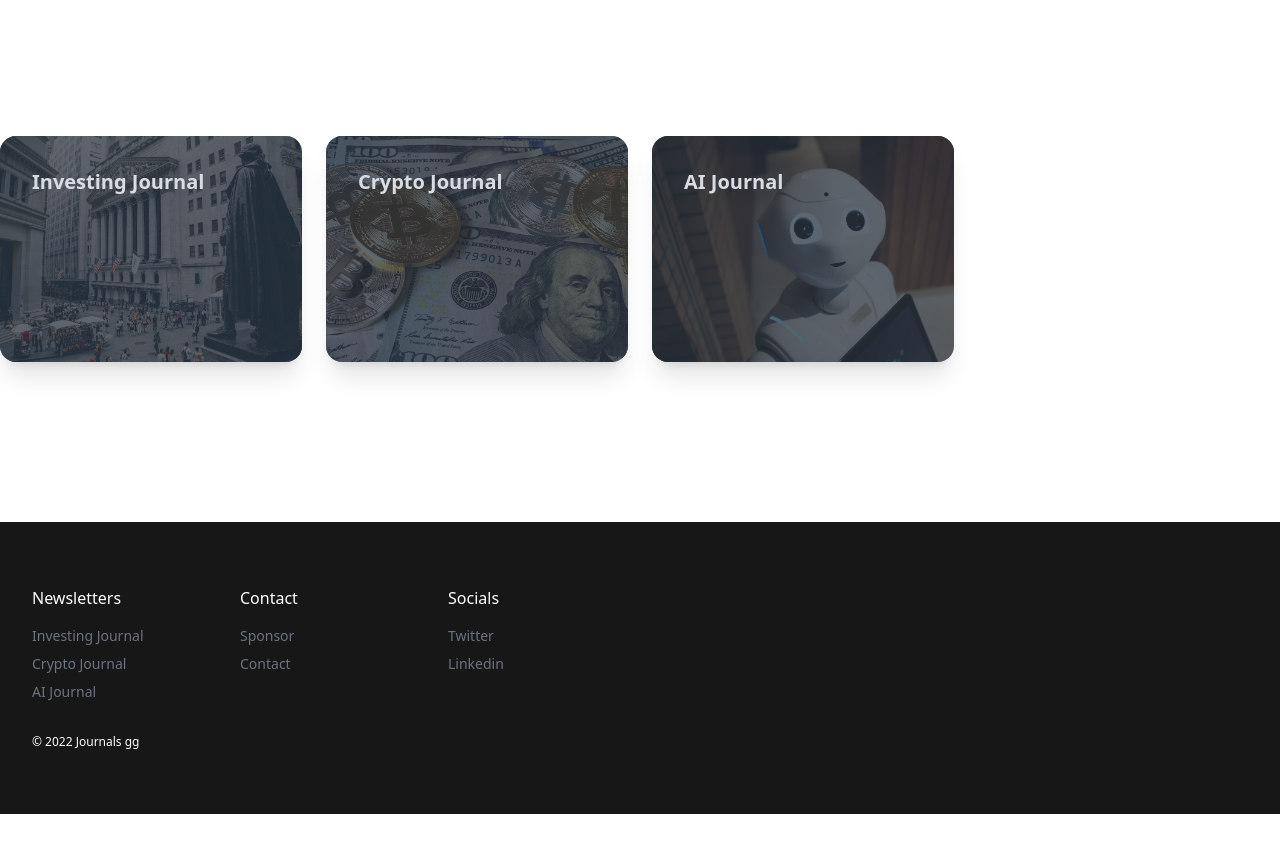
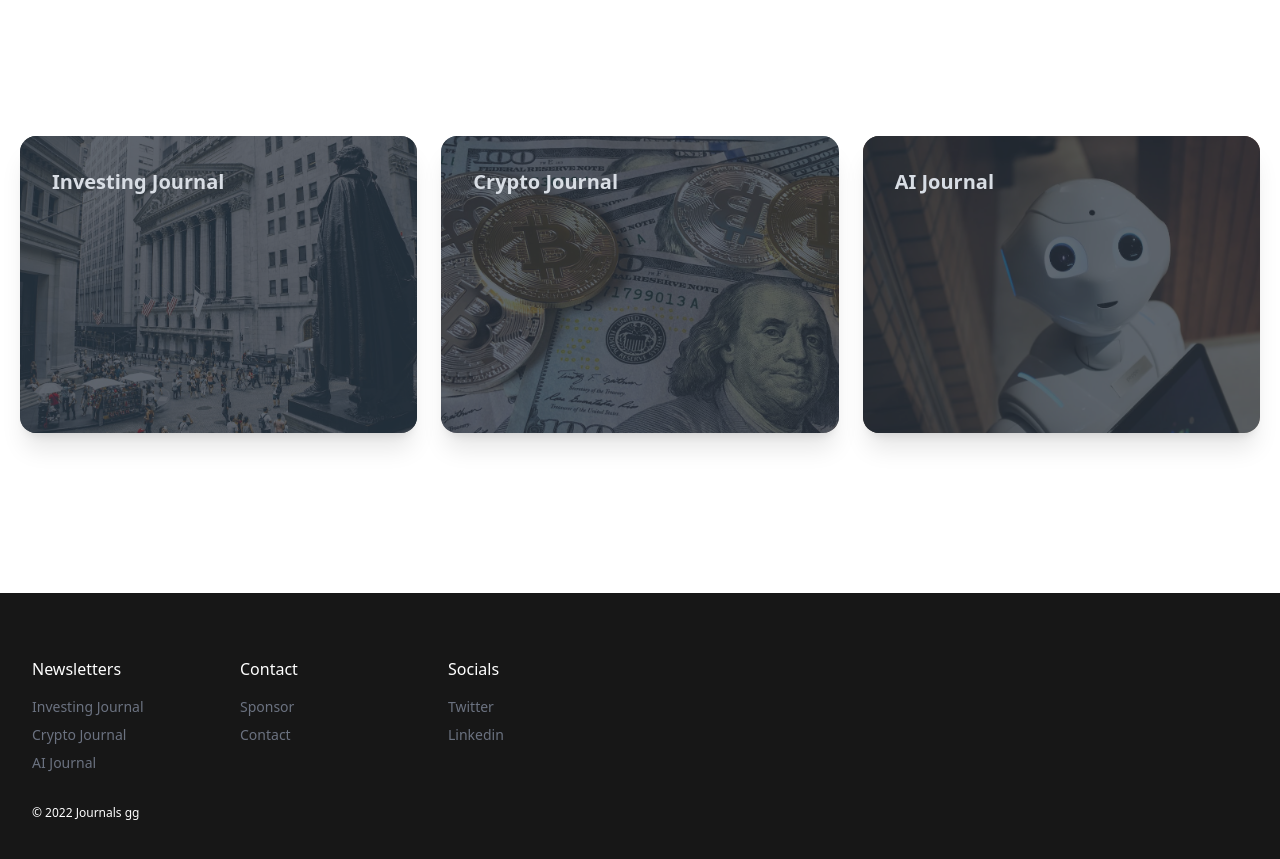
Before and after one commit to edwardfgt/journals-full-stack, a React (Create React App) app: page / in a window 1280 px wide. Shown: the part 1200-2059 px from the top of the page. Before the commit the page ends 2014 px from the top, so only its background shows below. Built offline with nearby package versions, Linux system fonts and the light colour scheme; no server answers; what aws-amplify would draw is missing.

Commit message:
Small tweaks to newsletter grid spacing and padding. Update Newsletter stats.

```diff
--- a/src/components/home/home.js
+++ b/src/components/home/home.js
@@ -33,7 +33,9 @@ const Home = () => {
           <h2 className="text-center text-2xl font-semibold leading-8 text-white mb-10">
             Our Brands
           </h2>
-          <NewsletterGrid newsletters={newsletters} />
+          <div className="flex justify-center">
+            <NewsletterGrid newsletters={newsletters} />
+          </div>
         </div>
       </div>
     </>
--- a/src/components/newsletter-grid/newsletterGrid.js
+++ b/src/components/newsletter-grid/newsletterGrid.js
@@ -17,8 +17,8 @@ const NewsletterGrid = ({ newsletters }) => {
 
   return (
     <>
-      <div className="flex justify-center mb-40">
-        <div className="grid grid-cols-1 sm:grid-cols-2 md:grid-cols-3 lg:grid-cols-4 gap-6">
+      <div className="flex justify-center items-center w-full mb-40">
+        <div className="grid grid-cols-1 sm:grid-cols-2 md:grid-cols-3 lg:grid-cols-3 gap-6 mx-5">
           {newsletters.map((newsletter, index) => (
             <div
               className="card w-full sm:w-auto bg-base-100 shadow-xl image-full hover:border"
--- a/src/components/newsletters/newsletters.js
+++ b/src/components/newsletters/newsletters.js
@@ -5,9 +5,9 @@ const NewsletterStats = [
     name: "Investing Journal",
     description:
       "Our flagship publication - Bitesize market-moving news, summaries and links from the world of investing, three times a week.",
-    subscribers: "27,000+",
-    openRate: "34.5%",
-    ctr: "2.1%",
+    subscribers: "36,000+",
+    openRate: "35.1%",
+    ctr: "2.16%",
     sponsorships: "Open",
     href: "https://www.investingjournal.gg/",
   },
@@ -15,9 +15,9 @@ const NewsletterStats = [
     name: "Crypto Journal",
     description:
       "Bitesize market-moving news, summaries and links from the world of Crypto and Web3, twice a week.",
-    subscribers: "3,400+",
-    openRate: "57.4%",
-    ctr: "1.6%",
+    subscribers: "5000+",
+    openRate: "39.6%",
+    ctr: "1.66%",
     sponsorships: "Closed",
     href: "https://crypto.journals.gg/",
   },
@@ -25,9 +25,9 @@ const NewsletterStats = [
     name: "AI Journal",
     description:
       "Bitesize market-moving news, summaries and links from the world of AI and Machine Learning, every Friday.",
-    subscribers: "1,500+",
-    openRate: "40.6%",
-    ctr: "11.7%",
+    subscribers: "3300+",
+    openRate: "26.83%",
+    ctr: "3.29%",
     sponsorships: "Closed",
     href: "https://ai.journals.gg/",
   },
```
